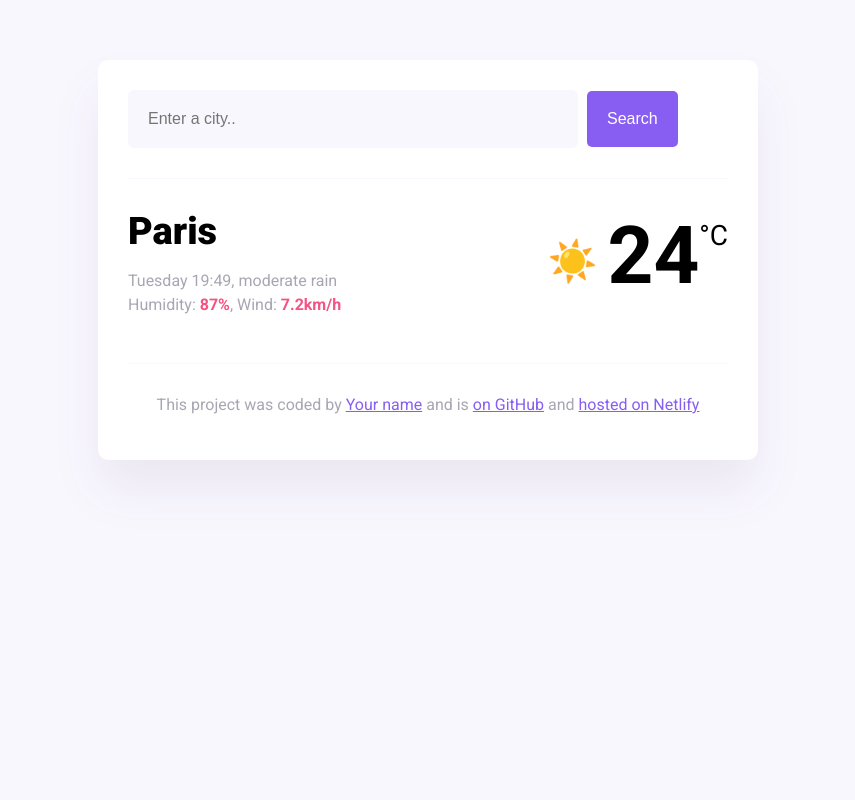
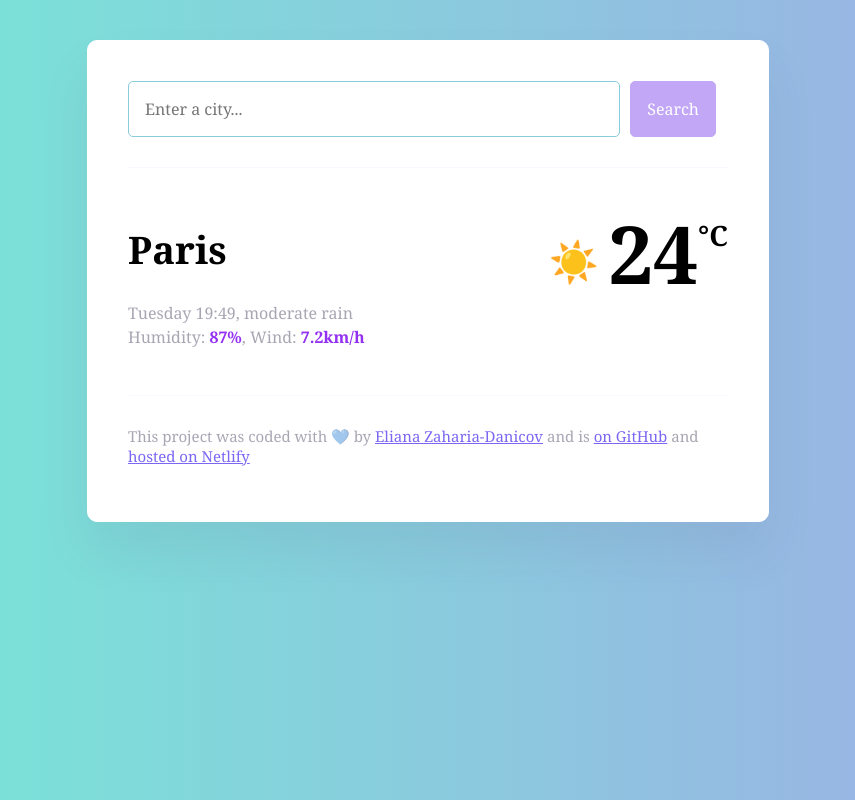
Before and after one commit to eliana-zah/SheCodes-Plus-week-6-homework, a website built with Parcel: page index.html in a window 1280 px wide. Shown: the whole page, without its empty margins (212-1067 px from the left). Built offline with nearby package versions, Linux system fonts and the light colour scheme.

Commit message:
Updated the footer with the corresponding links

```diff
--- a/index.html
+++ b/index.html
@@ -1,6 +1,7 @@
 <!DOCTYPE html>
 <html lang="en">
   <head>
+    <script src="https://cdn.jsdelivr.net/npm/axios@1.6.7/dist/axios.min.js"></script>
     <meta charset="UTF-8" />
     <meta name="viewport" content="width=device-width, initial-scale=1.0" />
     <link rel="preconnect" href="https://fonts.googleapis.com" />
@@ -9,7 +10,6 @@
       href="https://fonts.googleapis.com/css2?family=Roboto:ital,wght@0,100;0,400;0,500;0,700;0,900;1,100;1,300;1,400;1,500;1,700;1,900&display=swap"
       rel="stylesheet"
     />
-    <script src="https://cdn.jsdelivr.net/npm/axios@1.1.2/dist/axios.min.js"></script>
     <link rel="stylesheet" href="src/styles.css" />
     <title>My weather application</title>
   </head>
@@ -19,7 +19,7 @@
         <form id="search-form">
           <input
             type="search"
-            placeholder="Enter a city.."
+            placeholder="Enter a city..."
             required
             class="search-input"
             id="search-input"
@@ -32,13 +32,17 @@
           <div>
             <h1 class="current-city" id="current-city">Paris</h1>
             <p class="current-details">
-              <span id="current-date"></span>, moderate rain <br />
-              Humidity: <strong>87%</strong>, Wind: <strong>7.2km/h</strong>
+              <span id="current-date"></span>,
+              <span id="current-description"> moderate rain </span> <br />
+              Humidity: <strong id="current-humidity">87%</strong>, Wind:
+              <strong id="current-wind">7.2km/h</strong>
             </p>
           </div>
           <div class="current-temperature">
             <span class="current-temperature-icon">☀️</span
-            ><span class="current-temperature-value" id="current-temperature"
+            ><span
+              class="current-temperature-value"
+              id="current-temperature-value"
               >24</span
             ><span class="current-temperature-unit">°C</span>
           </div>
@@ -46,10 +50,21 @@
       </main>
       <footer>
         <p>
-          This project was coded by
-          <a href="#" target="_blank">Your name</a> and is
-          <a href="#" target="_blank"> on GitHub</a> and
-          <a href="#" target="_blank">hosted on Netlify</a>
+          This project was coded with 💙 by
+          <a href="https://github.com/eliana-zah" target="_blank"
+            >Eliana Zaharia-Danicov</a
+          >
+          and is
+          <a
+            href="https://github.com/eliana-zah/SheCodes-Plus-week-6-homework"
+            target="_blank"
+          >
+            on GitHub</a
+          >
+          and
+          <a href="https://weather-app-eliana.netlify.app/" target="_blank"
+            >hosted on Netlify</a
+          >
         </p>
       </footer>
     </div>
--- a/src/index.js
+++ b/src/index.js
@@ -1,5 +1,5 @@
 function displayTemperature(response) {
-  let temperatureElement = document.querySelector("#current-temperature");
+  let temperatureElement = document.querySelector("#current-temperature-value");
   let temperature = Math.round(response.data.temperature.current);
   let cityElement = document.querySelector("#current-city");
   cityElement.innerHTML = response.data.city;
@@ -11,7 +11,7 @@ function search(event) {
   let searchInputElement = document.querySelector("#search-input");
   let city = searchInputElement.value;
 
-  let apiKey = "b2a5adcct04b33178913oc335f405433";
+  let apiKey = "add7bbca2cd4cbf0f933tb30o24aa8bd";
   let apiUrl = `https://api.shecodes.io/weather/v1/current?query=${city}&key=${apiKey}&units=metric`;
 
   axios.get(apiUrl).then(displayTemperature);
@@ -37,7 +37,7 @@ function formatDate(date) {
     "Wednesday",
     "Thursday",
     "Friday",
-    "Saturday"
+    "Saturday",
   ];
 
   let formattedDay = days[day];
--- a/src/styles.css
+++ b/src/styles.css
@@ -1,64 +1,48 @@
 body {
-  background: #f9f7fe;
-  font-family: "Roboto", sans-serif;
+  font-family: sans-serif;
 }
-
-a {
-  color: #885df1;
+body {
+  background: linear-gradient(to right, #74ebd5 0%, #9face6 100%);
+  font-family: Georgia, "Times New Roman", Times, serif;
 }
-
 .weather-app {
   background: white;
+  border: 1px solid white;
+  border-radius: 10px;
+  box-shadow: 0 30px 50px #41326414;
+  margin: 40px auto;
   max-width: 600px;
-  margin: 60px auto;
-  padding: 30px;
-  border-radius: 10px;
-  box-shadow: 0 30px 50px rgba(65, 50, 100, 0.08);
+  padding: 40px;
 }
-
+.search-input {
+  border: 1px solid #89cddd;
+  border-radius: 5px;
+  font-family: Georgia, "Times New Roman", Times, serif;
+  font-size: 16px;
+  padding: 16px;
+  width: 82%;
+}
+.search-button {
+  background-color: #c2a7f6;
+  border: 1px solid #c2a7f6;
+  border-radius: 5px;
+  color: white;
+  font-family: Georgia, "Times New Roman", Times, serif;
+  font-size: 16px;
+  margin-left: 6px;
+  padding: 16px;
+}
 header {
   border-bottom: 1px solid #f9f7fe;
   padding-bottom: 30px;
 }
-
-.search-input {
-  background-color: #f9f7fe;
-  border: none;
-  color: rgba(39, 33, 66, 0.4);
-  font-size: 16px;
-  padding: 20px;
-  width: 75%;
-  border-radius: 6px;
-}
-
-.search-button {
-  margin-left: 5px;
-  font-size: 16px;
-  background-color: #885df1;
-  color: white;
-  border: none;
-  padding: 20px;
-  line-height: 1;
-  border-radius: 5px;
-}
-
-main {
-  padding: 30px 0;
-}
-
-.current-temperature {
-  font-size: 48px;
-}
-
 .current-weather {
   display: flex;
   justify-content: space-between;
+  margin: 30px 0;
 }
-
-.current-city {
+h1 {
   font-size: 38px;
-  font-weight: 900;
-  margin: 0;
 }
 .current-details {
   color: rgba(39, 33, 66, 0.4);
@@ -66,33 +50,35 @@ main {
   font-weight: 400;
   line-height: 24px;
 }
-
-.current-details strong {
-  color: #f65282;
+strong {
+  color: rgb(148, 48, 241);
 }
-
+.current-temperature {
+  display: block;
+  font-size: 48px;
+  font-weight: 900;
+}
 .current-temperature-icon {
   position: relative;
   top: -8px;
   font-size: 40px;
   margin-right: 10px;
 }
-
 .current-temperature-value {
   font-size: 80px;
   font-weight: bold;
 }
-
 .current-temperature-unit {
   font-size: 28px;
   position: relative;
   top: -38px;
 }
-
 footer {
   border-top: 1px solid #f9f7fe;
-  text-align: center;
+  color: rgba(39, 33, 66, 0.4);
+  font-size: 15px;
   padding-top: 15px;
-
-  color: rgba(39, 33, 66, 0.4);
 }
+a {
+  color: #7b67f2;
+}
```
